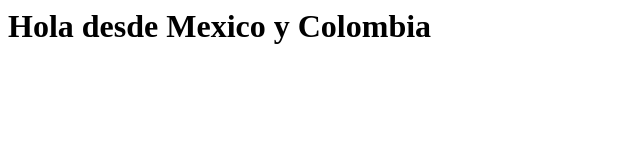
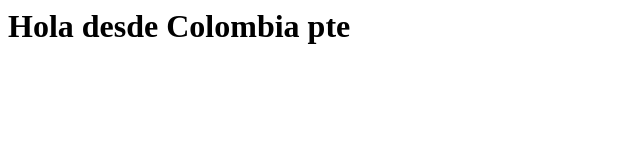
Before and after one commit to CatroJimz/products, a plain HTML site: page index.html in a window 1280 px wide. Shown: the whole page, without its empty margins (0-640 px from the left). Drawn offline with Linux system fonts and the light colour scheme.

Commit message:
Modificamos el titulo

```diff
--- a/index.html
+++ b/index.html
@@ -6,6 +6,6 @@
     <title>Product</title>
 </head>
 <body>
-    <h1>Hola desde Mexico y Colombia</h1>
+    <h1>Hola desde Colombia pte</h1>
 </body>
 </html>
```
